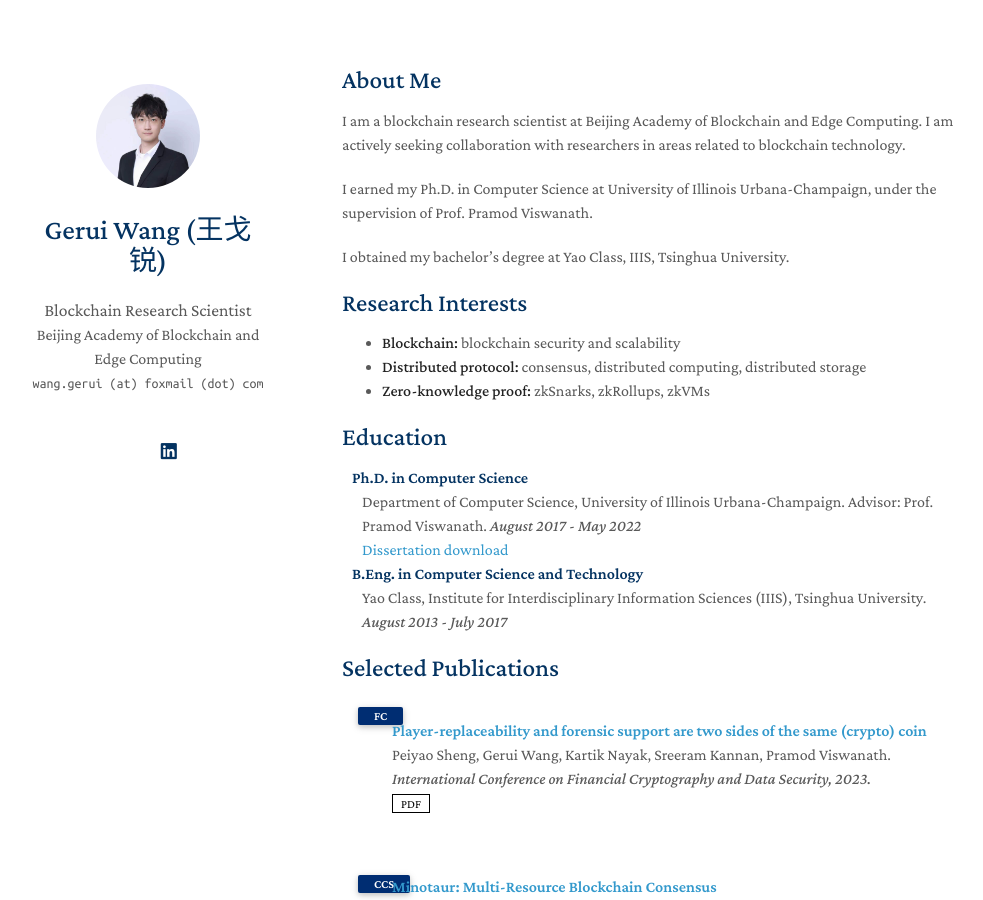
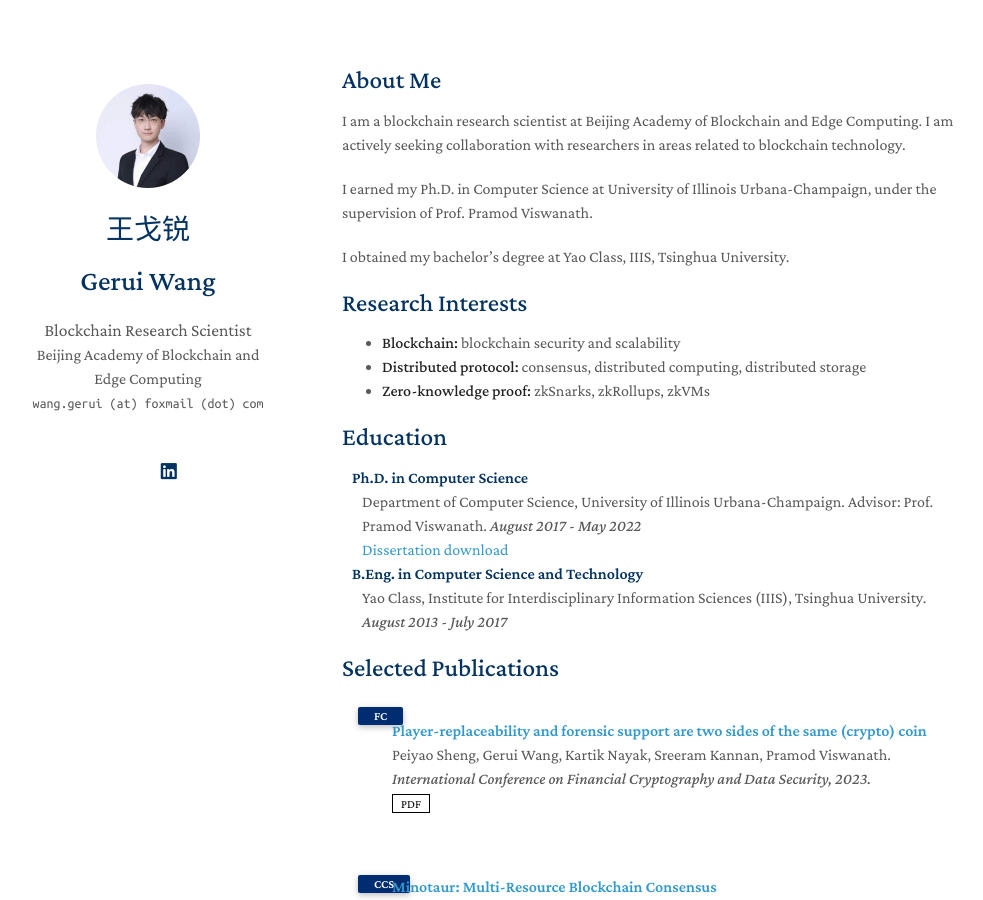
Before and after one commit to wang-gerui/wang-gerui.github.io, a Jekyll site: the page built from index.md, in a window 1280 px wide and 900 px high. Shown: the whole window, without its empty margins (128-1111 px from the left). Built offline with Jekyll 4.4.1, drawn with Linux system fonts in a browser that asks for light colours; nearby versions of some CDN libraries; a style sheet for code colours, icons or effects is not loaded; our own code applies the rules of GitHub Pages for plain Markdown files; part of the change alters nothing that is shown.

```diff
--- a/_config.yml
+++ b/_config.yml
@@ -1,5 +1,6 @@
 # Basic Information
-title: Gerui Wang (王戈锐)
+title: Gerui Wang
+title_chs: 王戈锐
 position: Blockchain Research Scientist
 affiliation: Beijing Academy of Blockchain and Edge Computing
 email: wang.gerui (at) foxmail (dot) com
```
